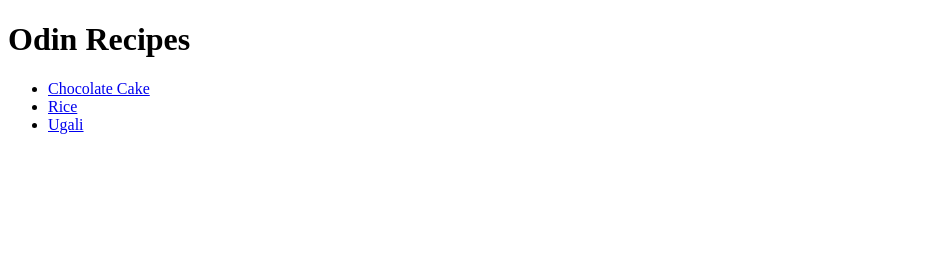
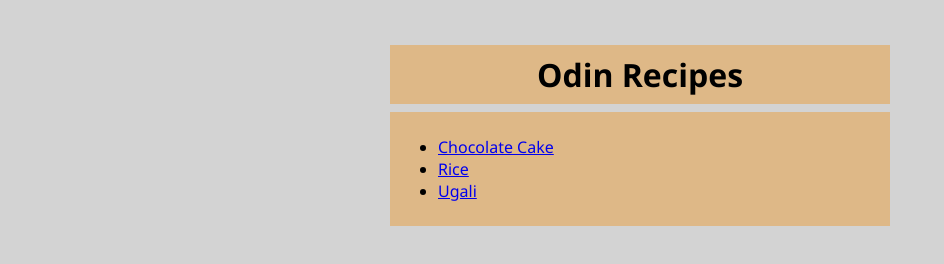
Before and after one commit to Ndosie/odin-recipes, a plain HTML site: page index.html in a window 1280 px wide. Shown: the whole page, without its empty margins (0-944 px from the left). Drawn offline with Linux system fonts and the light colour scheme.

Commit message:
Adding CSS styles to the pages

```diff
--- a/index.html
+++ b/index.html
@@ -3,14 +3,19 @@
 <head>
     <meta charset="UTF-8">
     <meta name="viewport" content="width=device-width, initial-scale=1.0">
+    <link rel="stylesheet" href="styles/styles.css">
     <title>Odin Recipes</title>
 </head>
 <body>
+    <div class="content">
         <h1>Odin Recipes</h1>
+        <div class="links">
             <ul>
                 <li><a href="recipes/chocolate_cake.html">Chocolate Cake</a></li>
                 <li><a href="recipes/rice.html">Rice</a></li>
                 <li><a href="recipes/ugali.html">Ugali</a></li>
             </ul>
+        </div>
+    </div>
 </body>
 </html>
--- /dev/null
+++ b/styles/styles.css
@@ -0,0 +1,30 @@
+body {
+    background-color: lightgray;
+    font-family:'Segoe UI', Tahoma, Geneva, Verdana, sans-serif
+}
+.content {
+    padding: 8px;
+    width: 500px;
+    margin: 16px auto;
+}
+
+h1 {
+    background-color: burlywood;
+    margin-bottom: 8px;
+    padding: 8px;
+    text-align: center;
+}
+
+.links {
+    background-color: burlywood;
+    padding: 8px;
+}
+
+.header, .description  {
+    background-color: burlywood;
+    padding: 8px;
+}
+
+img {
+    margin: 16px 0;
+}
```
Also changed, not shown: recipes/chocolate_cake.html (+7 -0 lines), recipes/rice.html (+7 -0 lines), recipes/ugali.html (+7 -0 lines). Lines whose indentation alone changed are shown as unchanged.
